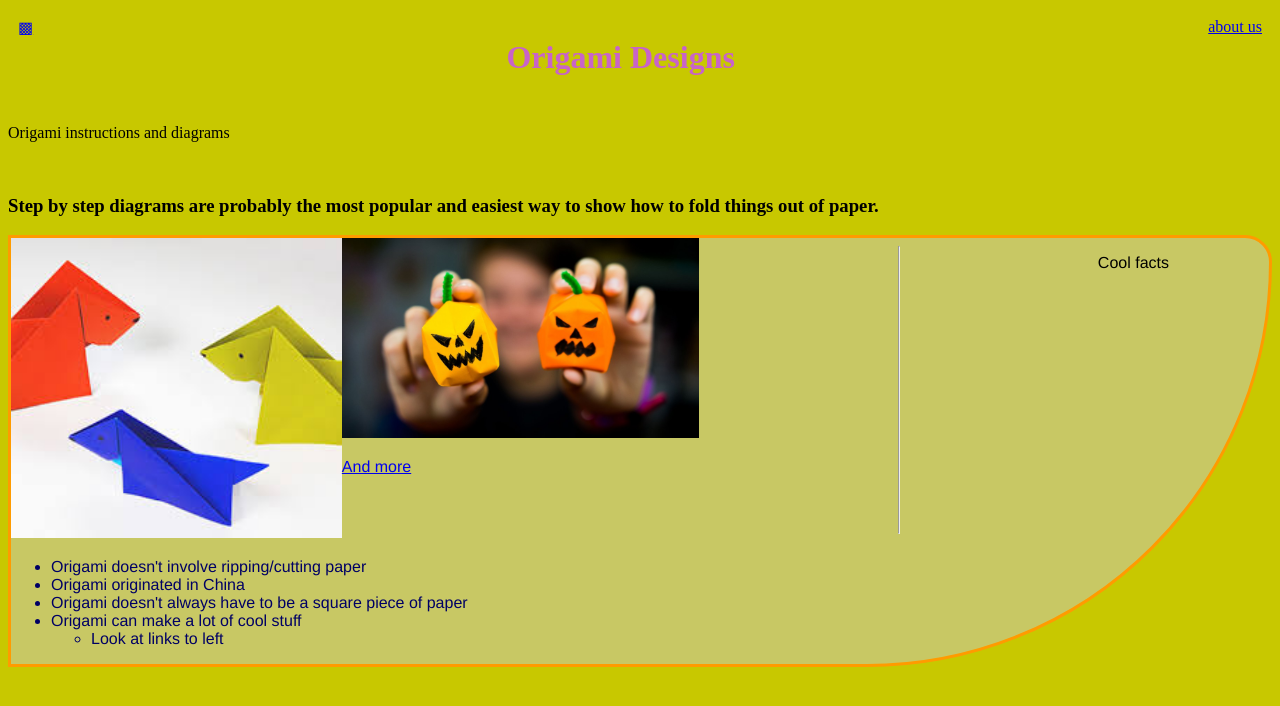
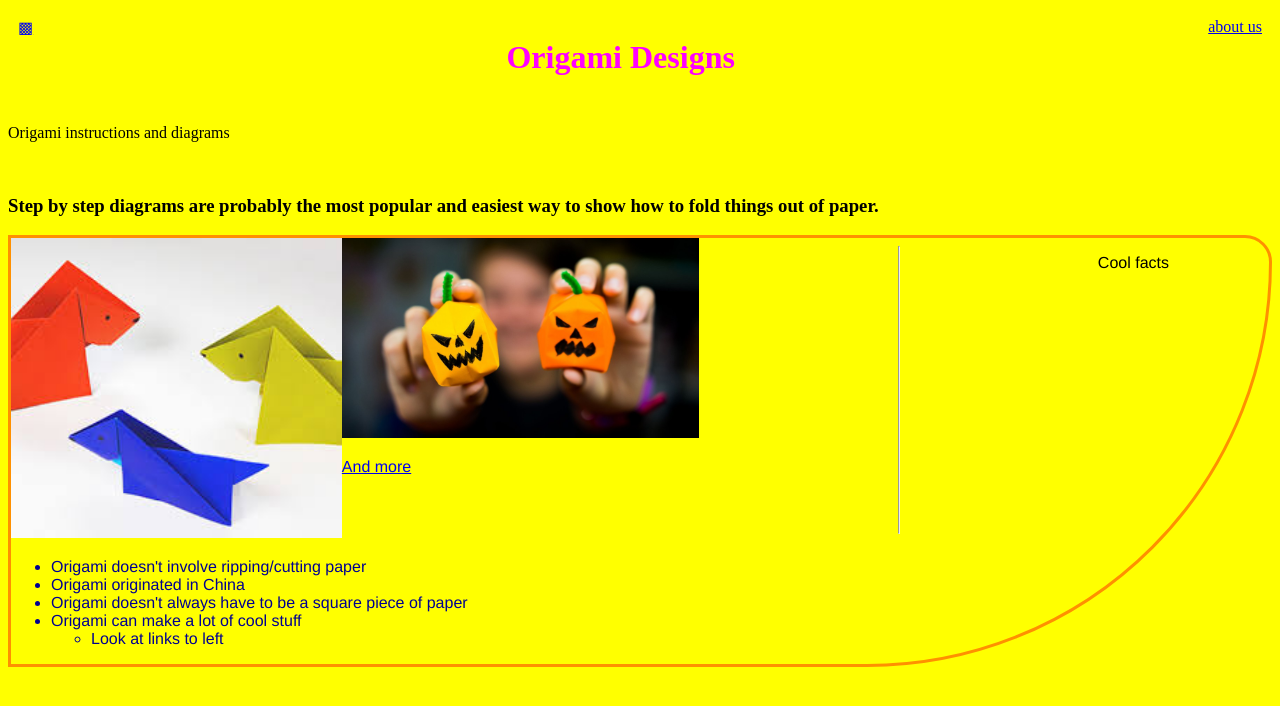
Before and after one commit to HartejAnand/origami-website, a plain HTML site: page index.html in a window 1280 px wide. Drawn offline with Linux system fonts and the light colour scheme.

Commit message:
Add files via upload

```diff
--- a/style.css
+++ b/style.css
@@ -1,11 +1,11 @@
 h1{
-    color:rgb(200,100,200);
+    color:#FF00FF
 }
 li{
-    color:rgb(0,0,100)
+    color: #000090
 }
 body{
-    background-color:rgb(200,200,0);
+    background-color: #FFFF00;
 }
 .menue{
     display: flex;
@@ -16,9 +16,9 @@ body{
     display: flex;
     flex-wrap: wrap;
     border: solid;
-    border-color: rgb(255,155,0);
+    border-color: #FF9000;
     border-radius: 0px;
-    background-color: rgb(200,200,100);
+    background-color: #fff350
     width: auto;
     padding-right: 100px;
     border-top-right-radius: 100px;
```
